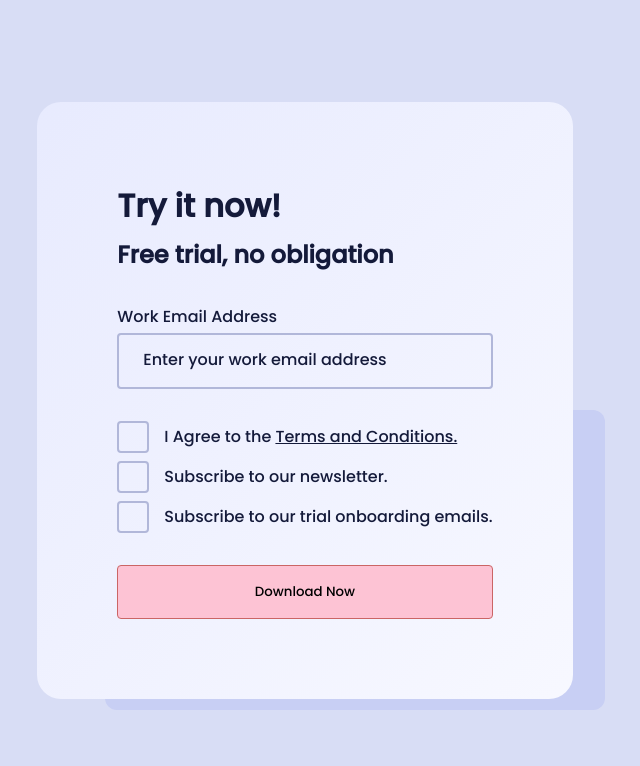
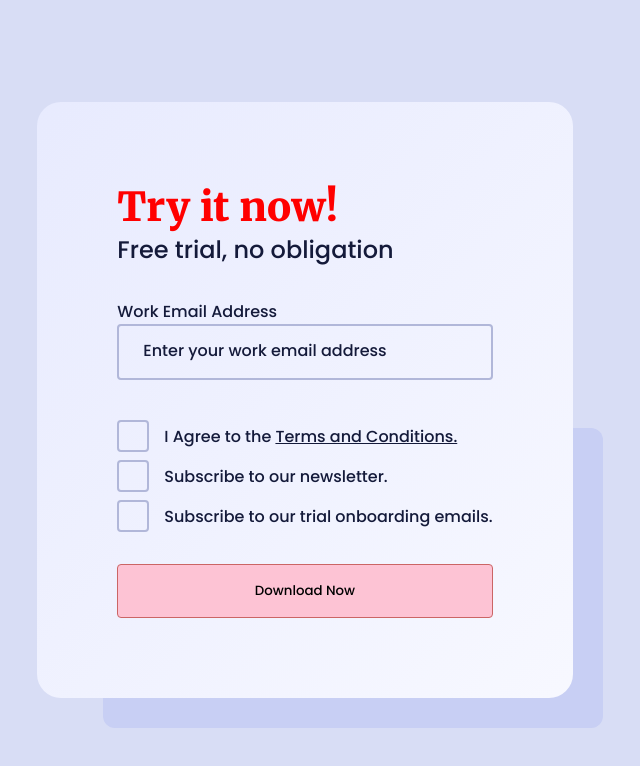
Before and after one commit to mehmethalis/mobven-works, a plain HTML site: page atomic-design/index.html in a window 1280 px wide. Shown: the whole page, without its empty margins (335-975 px from the left). Drawn offline with Linux system fonts and the light colour scheme.

Commit message:
code review

```diff
--- a/atomic-design/index.html
+++ b/atomic-design/index.html
@@ -14,31 +14,39 @@
     <link rel="stylesheet" href="style.css" />
   </head>
   <body>
-    <div class="container">
-      <div class="heading">
-        <h1>Try it now!</h1>
-        <h5>Free trial, no obligation</h5>
-      </div>
-      <div class="input-group">
-        <label for="email"> Work Email Address </label>
-        <input type="text" name="email" placeholder="Enter your work email address" />
-      </div>
-      <div class="input-group">
-        <div class="checkbox">
-          <input type="checkbox" name="terms" value="terms" />
-          <label for="terms"> I Agree to the <u>Terms and Conditions.</u></label>
+    <section class="popup">
+      <header class="popup-heading">
+        <p class="popup-heading__title -text-red">Try it now!</p>
+        <p class="popup-heading__sub-title">Free trial, no obligation</p>
+      </header>
+      <div class="form-group__list">
+        <div class="form-group column mb-32">
+          <label class="input-group__label" for="email"> Work Email Address </label>
+          <input
+            type="text"
+            name="email"
+            class="email-input fade"
+            placeholder="Enter your work email address"
+          />
         </div>
-        <div class="checkbox">
-          <input type="checkbox" name="newsletter" value="newsletter" />
-          <label for="newsletter"> Subscribe to our newsletter.</label>
+        <div class="form-group">
+          <input type="checkbox" name="terms" value="terms" class="checkbox fade" />
+          <label class="input-group__label" for="terms">
+            I Agree to the <u>Terms and Conditions.</u></label
+          >
         </div>
-        <div class="checkbox">
-          <input type="checkbox" name="email" value="email" />
-          <label for="email"> Subscribe to our trial onboarding emails.</label>
+        <div class="form-group">
+          <input type="checkbox" name="newsletter" value="newsletter" class="checkbox fade" />
+          <label class="input-group__label" for="newsletter"> Subscribe to our newsletter.</label>
+        </div>
+        <div class="form-group">
+          <input type="checkbox" name="email" value="email" class="checkbox fade" />
+          <label class="input-group__label" for="email">
+            Subscribe to our trial onboarding emails.</label
+          >
         </div>
       </div>
-      <button class="btn">Download Now</button>
-    </div>
-    <div class="rectangle"></div>
+      <button class="btn fade">Download Now</button>
+    </section>
   </body>
 </html>
--- a/atomic-design/style.css
+++ b/atomic-design/style.css
@@ -1,30 +1,62 @@
-:root{
-  --font-poppins:"Poppins", sans-serif;
-  --font-merri:"Merriweather", sans-serif;
+:root {
+  --font-poppins: "Poppins", sans-serif;
+  --font-merri: "Merriweather", sans-serif;
   --blue-100: #d8ddf5;
-  --blue-600:#141a3a;
-  --gray:#b1b7d9;
+  --blue-600: #141a3a;
+  --gray: #b1b7d9;
   --red-100: #fdc3d4;
   --red-600: #cb6565;
   --purple: #c8cff4;
 }
+
 * {
   margin: 0;
   padding: 0;
-  font-family:var(--font-poppins)
+  box-sizing: border-box;
+  font-family: var(--font-poppins);
 }
 
-h1 {
-  font-family: var(--font-merri)
-  font-size: 40px;
-  margin-bottom: 7px;
+.popup {
+  display: flex;
+  position: relative;
+  flex-direction: column;
+  justify-content: space-between;
+  padding: 80px;
+  background: linear-gradient(312.4deg, #f7f8ff 1.64%, #e7eafe 104.3%);
+  border-radius: 24px;
+  gap: 32px;
 }
 
-h5 {
+.popup::after {
+  content: "";
+  position: absolute;
+  width: 500px;
+  height: 300px;
+  background-color: var(--purple);
+  border-radius: 12px;
+  z-index: -1;
+  bottom: -30px;
+  right: -30px;
+}
+
+.popup-heading {
+  row-gap: 7px;
+}
+
+.popup-heading__title {
+  font-family: var(--font-merri);
+  font-size: 40px;
+}
+
+.-text-red {
+  color: red;
+}
+
+.popup-heading__sub-title {
   font-size: 24px;
 }
 
-label {
+.label {
   font-size: 16px;
 }
 
@@ -37,79 +69,65 @@ body {
   justify-content: center;
 }
 
-.input-group {
+.form-group__list {
   display: flex;
+  gap: 8px;
   flex-direction: column;
-  margin-bottom: 32px;
 }
 
-.input-group > input {
-  margin-top: 4px;
+.form-group__list .email-input {
+  width: 100%;
   padding: 16px 24px;
   border-radius: 4px;
   border: 2px solid var(--gray);
   background: transparent;
-  transition-duration: 0.3s;
 }
 
-.input-group > input:focus {
+.form-group__list .email-input:focus {
   outline: none;
   border: 2px solid var(--blue-600);
   transition-duration: 0.3s;
 }
 
-.input-group > input::placeholder {
+.form-group__list .email-input::placeholder {
   font-size: 16px;
   color: var(--blue-600);
 }
 
-.container {
-  display: flex;
-  position: relative;
-  flex-direction: column;
-  justify-content: space-between;
-  padding: 80px;
-  background: linear-gradient(312.4deg, #f7f8ff 1.64%, #e7eafe 104.3%);
-  border-radius: 24px;
-}
-
-.heading {
-  margin-bottom: 32px;
-}
-
-.checkbox {
-  margin-bottom: 8px;
+.form-group {
+  column-gap: 15px;
   display: flex;
   align-items: center;
 }
 
-input[type="checkbox"] {
+.column {
+  display: flex;
+  flex-direction: column;
+  align-items: flex-start;
+}
+
+.fade {
+  transition: ease-in-out 0.3s;
+}
+
+.checkbox {
   appearance: none;
   width: 32px;
   height: 32px;
   border: 2px solid var(--gray);
   border-radius: 4px;
   background-color: transparent;
-  transition-duration: 0.3s;
   cursor: pointer;
 }
 
-input[type="checkbox"]:focus {
+.checkbox:focus {
   outline: none;
   border-color: var(--gray);
 }
 
-input[type="checkbox"]:checked {
+.checkbox:checked {
   background-color: var(--blue-600);
   border-color: var(--blue-600);
-  transition-duration: 0.3s;
-}
-
-.checkbox:last-child {
-  margin-bottom: 0;
-}
-.checkbox label {
-  margin-left: 15px;
 }
 
 .btn {
@@ -119,22 +137,12 @@ input[type="checkbox"]:checked {
   border-radius: 4px;
   outline: none;
   cursor: pointer;
-  transition-duration: 0.3s;
 }
 
 .btn:hover {
   opacity: 0.8;
-  transition-duration: 0.3s;
 }
 
-/** rectangle **/
-.rectangle {
-  position: absolute;
-  width: 500px;
-  height: 300px;
-  background-color: var(--purple);
-  border-radius: 12px;
-  bottom: 90px;
-  margin-left: 100px;
-  z-index: -1;
+.mb-32 {
+  margin-bottom: 32px;
 }
```
